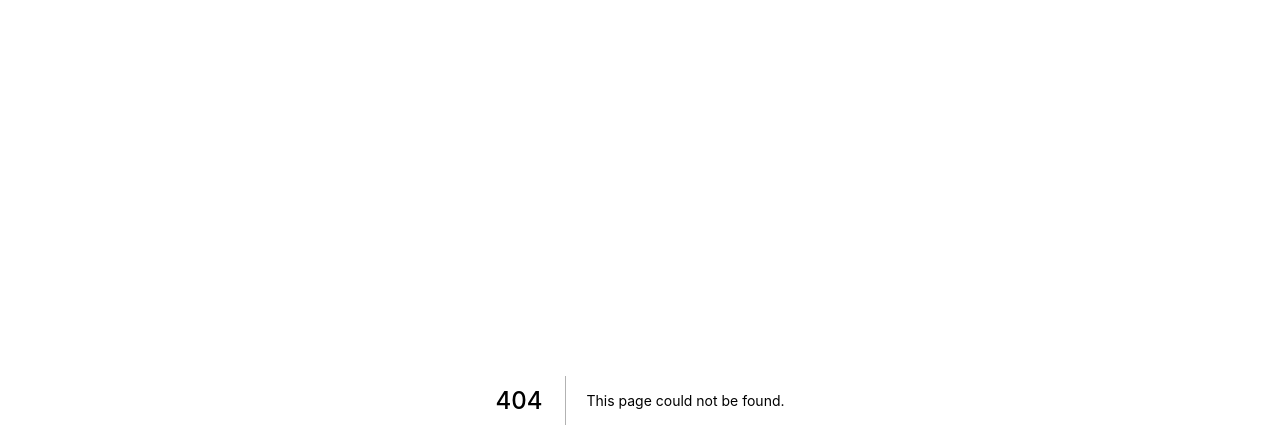
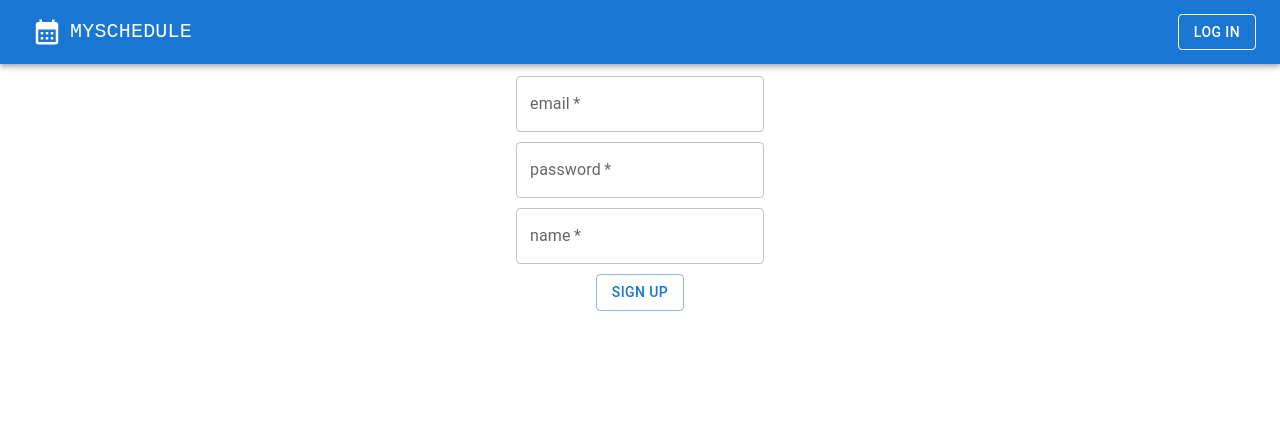
Before and after one commit to darzhang/myschedule, a Next.js app: page /signup in a window 1280 px wide. Before the commit this address had no page. Shown: the top 448 px of the page. Built offline with nearby package versions, Linux system fonts and the light colour scheme; no server answers.

Commit message:
create basic navbar for sign up

```diff
--- /dev/null
+++ b/components/Layout.js
@@ -0,0 +1,10 @@
+import Navbar from "./Navbar";
+
+export default function Layout({children}) {
+  return (
+    <>
+      <Navbar/>
+      <main>{children}</main>
+    </>
+  )
+}
--- /dev/null
+++ b/components/Navbar.js
@@ -0,0 +1,29 @@
+import { CalendarMonth } from "@mui/icons-material";
+import { AppBar, Button, IconButton, Toolbar, Typography } from "@mui/material";
+import { Box } from "@mui/system";
+import Link from "next/link";
+
+export default function Navbar() {
+  return (
+    <div>
+      <AppBar>
+        <Toolbar>
+          <Link href={"/"}>
+            <Box sx={{flexGrow: 1, display: "flex", flexDirection: "row", alignItems: "center"}}>
+              <IconButton
+                color="inherit">
+                <CalendarMonth sx={{fontSize: "30px"}}/>
+              </IconButton>
+              <Typography sx={{fontFamily: "monospace", fontSize: "20px"}}>
+                MYSCHEDULE
+              </Typography>
+            </Box>
+          </Link>
+          <Link href={"/signup"}>
+            <Button color="inherit" variant="outlined">Log In</Button>
+          </Link>
+        </Toolbar>
+      </AppBar>
+    </div>
+  )
+}
--- a/components/Signup.js
+++ b/components/Signup.js
@@ -11,7 +11,8 @@
   const onSubmit = (data) => signUp(data.email, data.password, router);
 
   return (
-    <Box>
+    <Box sx={{display: "flex", flexDirection: "column", alignItems: "center"}}>
+      <Typography variant="h3">Sign Up</Typography>
       <Box sx={{height:"10px"}}/>
       <form onSubmit={handleSubmit(onSubmit)}>
         <Box sx={{display: "flex", flexDirection: "row", justifyContent: "center", alignItems: "center", m: "10px"}}>
--- a/package.json
+++ b/package.json
@@ -11,6 +11,7 @@
   "dependencies": {
     "@emotion/react": "^11.10.4",
     "@emotion/styled": "^11.10.4",
+    "@mui/icons-material": "^5.10.9",
     "@mui/material": "^5.10.8",
     "firebase": "^9.12.1",
     "next": "12.3.1",
--- a/pages/_app.js
+++ b/pages/_app.js
@@ -1,7 +1,12 @@
+import Layout from '../components/Layout'
 import '../styles/globals.css'
 
 function MyApp({ Component, pageProps }) {
-  return <Component {...pageProps} />
+  return (
+    <Layout>
+      <Component {...pageProps} />
+    </Layout>
+  )
 }
 
 export default MyApp
--- /dev/null
+++ b/pages/signup.js
@@ -0,0 +1,9 @@
+import Signup from "../components/Signup";
+
+export default function SignUpPage() {
+  return (
+    <div>
+      <Signup/>
+    </div>
+  )
+}
```
Also changed, not shown: 1 other file (tests, documents, lock files or other folders).
